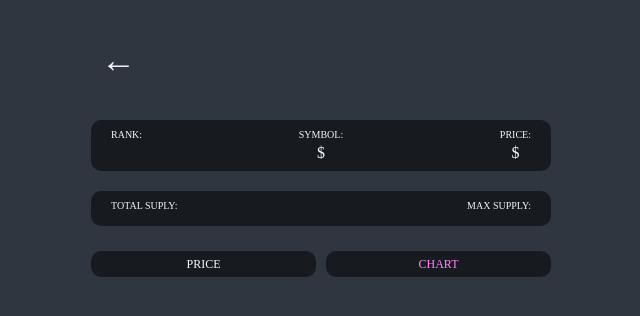
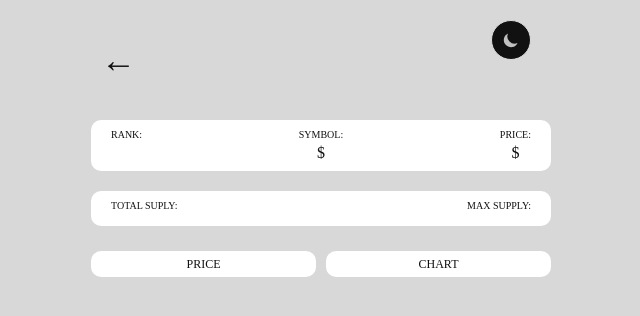
Before and after one commit to yoongmi/Nomad_reactJS, a React (Create React App) app in the folder crypto-tracker/: page /Nomad_reactJS/chart in a window 1280 px wide. Shown: the top 316 px of the page, without its empty margins (319-959 px from the left). Built offline with nearby package versions, Linux system fonts and the light colour scheme; no server answers.

Commit message:
dark,light 모드 완성

```diff
--- a/crypto-tracker/package.json
+++ b/crypto-tracker/package.json
@@ -19,6 +19,7 @@
     "react-query": "^3.39.2",
     "react-router-dom": "^6.3.0",
     "react-scripts": "5.0.1",
+    "recoil": "^0.7.5",
     "styled-components": "^5.3.5",
     "typescript": "^4.7.4",
     "web-vitals": "^2.1.4"
--- a/crypto-tracker/src/App.tsx
+++ b/crypto-tracker/src/App.tsx
@@ -1,6 +1,24 @@
 import { createGlobalStyle } from "styled-components";
 import Router from "./Router";
 import { ReactQueryDevtools } from "react-query/devtools";
+import { ThemeProvider } from "styled-components";
+import { darkTheme, LightTeme } from "./theme";
+import { useState } from "react";
+import { useRecoilValue } from "recoil";
+import { isDarkAtom } from "./atoms";
+
+function App() {
+  const isDark = useRecoilValue(isDarkAtom);
+  return (
+    <>
+      <ThemeProvider theme={isDark ? darkTheme : LightTeme}>
+        <GlobalStyle />
+        <Router />
+        <ReactQueryDevtools initialIsOpen={true} />
+      </ThemeProvider>
+    </>
+  );
+}
 
 const GlobalStyle = createGlobalStyle`
 /* http://meyerweb.com/eric/tools/css/reset/
@@ -62,14 +80,4 @@ a {
 }
 `;
 
-function App() {
-  return (
-    <>
-      <GlobalStyle />
-      <Router />
-      <ReactQueryDevtools initialIsOpen={true} />
-    </>
-  );
-}
-
 export default App;
--- /dev/null
+++ b/crypto-tracker/src/atoms.ts
@@ -0,0 +1,6 @@
+import { atom } from "recoil";
+
+export const isDarkAtom = atom({
+  key: "isDark",
+  default: false,
+});
--- a/crypto-tracker/src/index.tsx
+++ b/crypto-tracker/src/index.tsx
@@ -1,9 +1,9 @@
 import React from "react";
 import ReactDOM from "react-dom/client";
 import { QueryClient, QueryClientProvider } from "react-query";
-import { ThemeProvider } from "styled-components";
+import { RecoilRoot } from "recoil";
+
 import App from "./App";
-import { Theme } from "./theme";
 
 const root = ReactDOM.createRoot(
   document.getElementById("root") as HTMLElement
@@ -12,11 +12,11 @@ const root = ReactDOM.createRoot(
 const queryClient = new QueryClient();
 
 root.render(
-  <QueryClientProvider client={queryClient}>
-    <ThemeProvider theme={Theme}>
+  <RecoilRoot>
+    <QueryClientProvider client={queryClient}>
       <App />
-    </ThemeProvider>
-  </QueryClientProvider>
+    </QueryClientProvider>
+  </RecoilRoot>
 );
 
 // If you want to start measuring performance in your app, pass a function
--- a/crypto-tracker/src/routes/Chart.tsx
+++ b/crypto-tracker/src/routes/Chart.tsx
@@ -2,6 +2,8 @@ import { useQuery } from "react-query";
 import { useOutletContext } from "react-router-dom";
 import { fetchCoinHistory } from "../api";
 import ApexChart from "react-apexcharts";
+import { useRecoilValue } from "recoil";
+import { isDarkAtom } from "../atoms";
 
 interface ChartProprs {
   coinId: string;
@@ -19,6 +21,7 @@ interface IHistorical {
 }
 
 function Chart() {
+  const isDark = useRecoilValue(isDarkAtom);
   const { coinId } = useOutletContext<ChartProprs>();
 
   const { isLoading, data } = useQuery<IHistorical[]>(["ohlcv", coinId], () =>
@@ -45,7 +48,7 @@ function Chart() {
             },
           ]}
           options={{
-            theme: { mode: "dark" },
+            theme: { mode: isDark ? "dark" : "light" },
             chart: {
               height: 300,
               width: 500,
--- a/crypto-tracker/src/routes/Coin.tsx
+++ b/crypto-tracker/src/routes/Coin.tsx
@@ -12,7 +12,8 @@ import { Link } from "react-router-dom";
 import { useQuery } from "react-query";
 import { fetchCoinInfo, fetchCoinTickers } from "../api";
 import { Helmet } from "react-helmet";
-
+import { useRecoilValue, useSetRecoilState } from "recoil";
+import { isDarkAtom } from "../atoms";
 interface RouteParams {
   coinId: string;
 }
@@ -88,8 +89,8 @@ interface IpriceData {
 function Coin() {
   const { coinId } = useParams();
   const { state } = useLocation() as RouteState;
-  const priceMatch = useMatch("/:coinId/price");
-  const chartMatch = useMatch("/:coinId/chart");
+  const priceMatch = useMatch("/Nomad_reactJS/:coinId/price");
+  const chartMatch = useMatch("/Nomad_reactJS/:coinId/chart");
   const { isLoading: infoLoading, data: infoData } = useQuery<IInfoData>(
     ["info", coinId],
     () => fetchCoinInfo(coinId!)
@@ -101,6 +102,9 @@ function Coin() {
       refetchInterval: 5000,
     }
   );
+  const isDark = useRecoilValue(isDarkAtom);
+  const setDarkAtom = useSetRecoilState(isDarkAtom);
+  const toggleDarkAtom = () => setDarkAtom((prev) => !prev);
 
   // const [priceInfo, setPriceInfo] = useState<IpriceData>();
   // const [loading, setLoading] = useState(true);
@@ -131,6 +135,29 @@ function Coin() {
         <Link to={`/Nomad_reactJS`}>
           <span> &larr; </span>
         </Link>
+        <button onClick={toggleDarkAtom}>
+          {isDark ? (
+            <svg
+              fill="currentColor"
+              viewBox="0 0 20 20"
+              xmlns="http://www.w3.org/2000/svg"
+            >
+              <path
+                d="M10 2a1 1 0 011 1v1a1 1 0 11-2 0V3a1 1 0 011-1zm4 8a4 4 0 11-8 0 4 4 0 018 0zm-.464 4.95l.707.707a1 1 0 001.414-1.414l-.707-.707a1 1 0 00-1.414 1.414zm2.12-10.607a1 1 0 010 1.414l-.706.707a1 1 0 11-1.414-1.414l.707-.707a1 1 0 011.414 0zM17 11a1 1 0 100-2h-1a1 1 0 100 2h1zm-7 4a1 1 0 011 1v1a1 1 0 11-2 0v-1a1 1 0 011-1zM5.05 6.464A1 1 0 106.465 5.05l-.708-.707a1 1 0 00-1.414 1.414l.707.707zm1.414 8.486l-.707.707a1 1 0 01-1.414-1.414l.707-.707a1 1 0 011.414 1.414zM4 11a1 1 0 100-2H3a1 1 0 000 2h1z"
+                fill-rule="evenodd"
+                clip-rule="evenodd"
+              ></path>
+            </svg>
+          ) : (
+            <svg
+              fill="currentColor"
+              viewBox="0 0 20 20"
+              xmlns="http://www.w3.org/2000/svg"
+            >
+              <path d="M17.293 13.293A8 8 0 016.707 2.707a8.001 8.001 0 1010.586 10.586z"></path>
+            </svg>
+          )}
+        </button>
         <Title>
           {state?.name ? state.name : loading ? "Loading.." : infoData?.name}
         </Title>
@@ -201,6 +228,26 @@ const Header = styled.header`
     transform: translateY(-50%);
     font-size: 35px;
   }
+  button {
+    position: absolute;
+    right: 20px;
+    top: 0px;
+    width: 40px;
+    height: 40px;
+    border: 1px solid #ddd;
+    border-radius: 50%;
+    background-color: ${(props) => props.theme.textColor};
+    cursor: pointer;
+    display: flex;
+    align-items: center;
+    justify-content: center;
+  }
+  svg {
+    width: 18px;
+    height: 18px;
+    path {
+      color: ${(props) => props.theme.bgColor};
+    }
 `;
 
 const Title = styled.h1`
@@ -216,7 +263,7 @@ const Loader = styled.span`
 const Overview = styled.div`
   display: flex;
   justify-content: space-between;
-  background-color: rgba(0, 0, 0, 0.5);
+  background-color: ${(props) => props.theme.cardBgColor};
   padding: 10px 20px;
   border-radius: 10px;
 `;
@@ -246,7 +293,7 @@ const Tab = styled.span<{ isActive: boolean }>`
   text-transform: uppercase;
   font-size: 12px;
   font-weight: 400;
-  background-color: rgba(0, 0, 0, 0.5);
+  background-color: ${(props) => props.theme.cardBgColor};
   border-radius: 10px;
   color: ${(props) =>
     props.isActive ? props.theme.accentColor : props.theme.textColor};
--- a/crypto-tracker/src/routes/Coins.tsx
+++ b/crypto-tracker/src/routes/Coins.tsx
@@ -4,6 +4,8 @@ import { Link } from "react-router-dom";
 import styled from "styled-components";
 import { fetchCoins } from "../api";
 import { Helmet } from "react-helmet";
+import { useRecoilValue, useSetRecoilState } from "recoil";
+import { isDarkAtom } from "../atoms";
 
 interface ICoin {
   id: string;
@@ -16,7 +18,11 @@ interface ICoin {
 }
 
 function Coins() {
+  const isDark = useRecoilValue(isDarkAtom);
+  const setDarkAtom = useSetRecoilState(isDarkAtom);
+  const toggleDarkAtom = () => setDarkAtom((prev) => !prev);
   const { isLoading, data } = useQuery<ICoin[]>(["allCoins"], fetchCoins);
+  console.log(isDark);
   // const [coins, setCoins] = useState<CoinInterface[]>([]);
   // const [loading, setLoading] = useState(true);
 
@@ -36,6 +42,29 @@ function Coins() {
       </Helmet>
       <Header>
         <Title>Coins</Title>
+        <button onClick={toggleDarkAtom}>
+          {isDark ? (
+            <svg
+              fill="currentColor"
+              viewBox="0 0 20 20"
+              xmlns="http://www.w3.org/2000/svg"
+            >
+              <path
+                d="M10 2a1 1 0 011 1v1a1 1 0 11-2 0V3a1 1 0 011-1zm4 8a4 4 0 11-8 0 4 4 0 018 0zm-.464 4.95l.707.707a1 1 0 001.414-1.414l-.707-.707a1 1 0 00-1.414 1.414zm2.12-10.607a1 1 0 010 1.414l-.706.707a1 1 0 11-1.414-1.414l.707-.707a1 1 0 011.414 0zM17 11a1 1 0 100-2h-1a1 1 0 100 2h1zm-7 4a1 1 0 011 1v1a1 1 0 11-2 0v-1a1 1 0 011-1zM5.05 6.464A1 1 0 106.465 5.05l-.708-.707a1 1 0 00-1.414 1.414l.707.707zm1.414 8.486l-.707.707a1 1 0 01-1.414-1.414l.707-.707a1 1 0 011.414 1.414zM4 11a1 1 0 100-2H3a1 1 0 000 2h1z"
+                fill-rule="evenodd"
+                clip-rule="evenodd"
+              ></path>
+            </svg>
+          ) : (
+            <svg
+              fill="currentColor"
+              viewBox="0 0 20 20"
+              xmlns="http://www.w3.org/2000/svg"
+            >
+              <path d="M17.293 13.293A8 8 0 016.707 2.707a8.001 8.001 0 1010.586 10.586z"></path>
+            </svg>
+          )}
+        </button>
       </Header>
       {isLoading ? (
         <Loader>loading...</Loader>
@@ -70,13 +99,34 @@ const Header = styled.header`
   display: flex;
   justify-content: center;
   align-items: center;
+  button {
+    position: absolute;
+    right: 20px;
+    top: 20px;
+    width: 40px;
+    height: 40px;
+    border: 1px solid #ddd;
+    border-radius: 50%;
+    background-color: ${(props) => props.theme.textColor};
+    cursor: pointer;
+    display: flex;
+    align-items: center;
+    justify-content: center;
+  }
+  svg {
+    width: 18px;
+    height: 18px;
+    path {
+      color: ${(props) => props.theme.bgColor};
+    }
+  }
 `;
 const CoinList = styled.ul`
   margin-top: 20px;
 `;
 const Coin = styled.li`
-  background-color: white;
-  color: ${(props) => props.theme.bgColor};
+  background-color: ${(props) => props.theme.cardBgColor};
+  color: ${(props) => props.theme.textColor};
   margin-bottom: 10px;
   padding: 20px;
   border-radius: 15px;
--- a/crypto-tracker/src/routes/Price.tsx
+++ b/crypto-tracker/src/routes/Price.tsx
@@ -35,12 +35,8 @@ function Price() {
           {data?.map((price) => (
             <PriceList>
               <dl>
-                <dt>time Close : </dt>
-                <dd>{new Date(price.time_close * 1000).toISOString()}</dd>
-              </dl>
-              <dl>
-                <dt>time Open : </dt>
-                <dd>{new Date(price.time_open * 1000).toISOString()}</dd>
+                <dt>Date : </dt>
+                <dd>{new Date(price.time_close * 1000).toDateString()}</dd>
               </dl>
               <dl>
                 <dt>open : </dt>
@@ -70,11 +66,14 @@ const PriceList = styled.div`
   margin-bottom: 20px;
   dl {
     display: flex;
-    margin: 0 auto;
+    margin: 0 auto -1px;
     justify-content: space-between;
     align-items: center;
-    border: 1px solid #ddd;
+    border: 1px solid ${(props) => props.theme.cardBgColor};
     padding: 15px 20px;
+    dd {
+      color: ${(props) => props.theme.accentColor};
+    }
   }
 `;
 
--- a/crypto-tracker/src/styled.d.ts
+++ b/crypto-tracker/src/styled.d.ts
@@ -5,5 +5,6 @@ declare module "styled-components" {
     bgColor: string;
     textColor: string;
     accentColor: string;
+    cardBgColor: string;
   }
 }
--- a/crypto-tracker/src/theme.ts
+++ b/crypto-tracker/src/theme.ts
@@ -1,13 +1,15 @@
 import { DefaultTheme } from "styled-components";
 
-export const Theme: DefaultTheme = {
+export const darkTheme: DefaultTheme = {
   bgColor: "#2f3640",
-  textColor: "#f5f6fa",
-  accentColor: "#ff83ff",
+  textColor: "#fefefe",
+  accentColor: "#feca57",
+  cardBgColor: "rgba(0,0,0,0.45)",
 };
 
-export const LightTeme = {
-  bgColor: "#fff",
-  textColor: "#000",
-  accentColor: "#ff83ff",
+export const LightTeme: DefaultTheme = {
+  bgColor: "rgba(212,212,212,0.9)",
+  textColor: "#111",
+  accentColor: "#e69e01",
+  cardBgColor: "white",
 };
```
Also changed, not shown: 1 other file (tests, documents, lock files or other folders).
